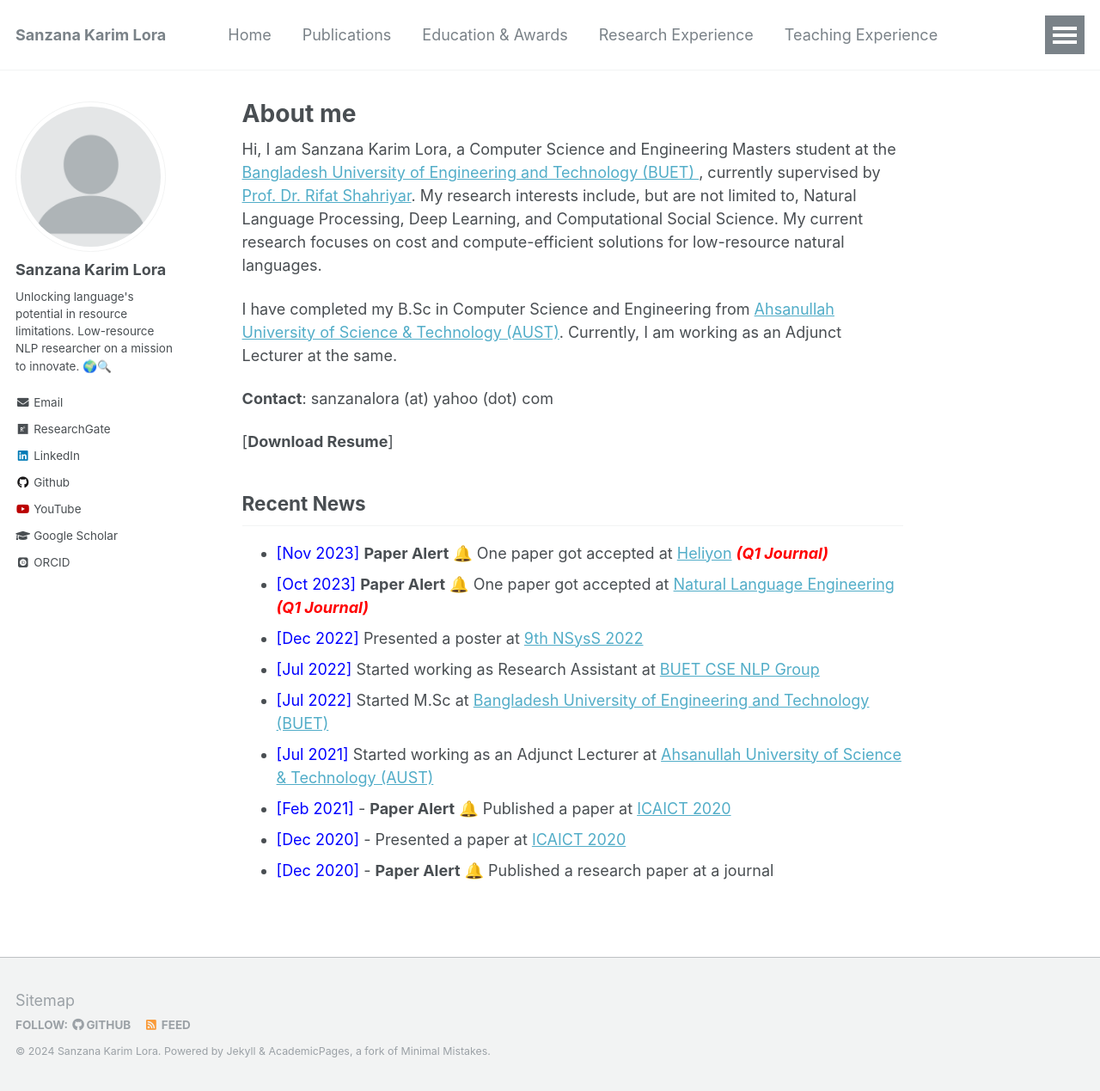
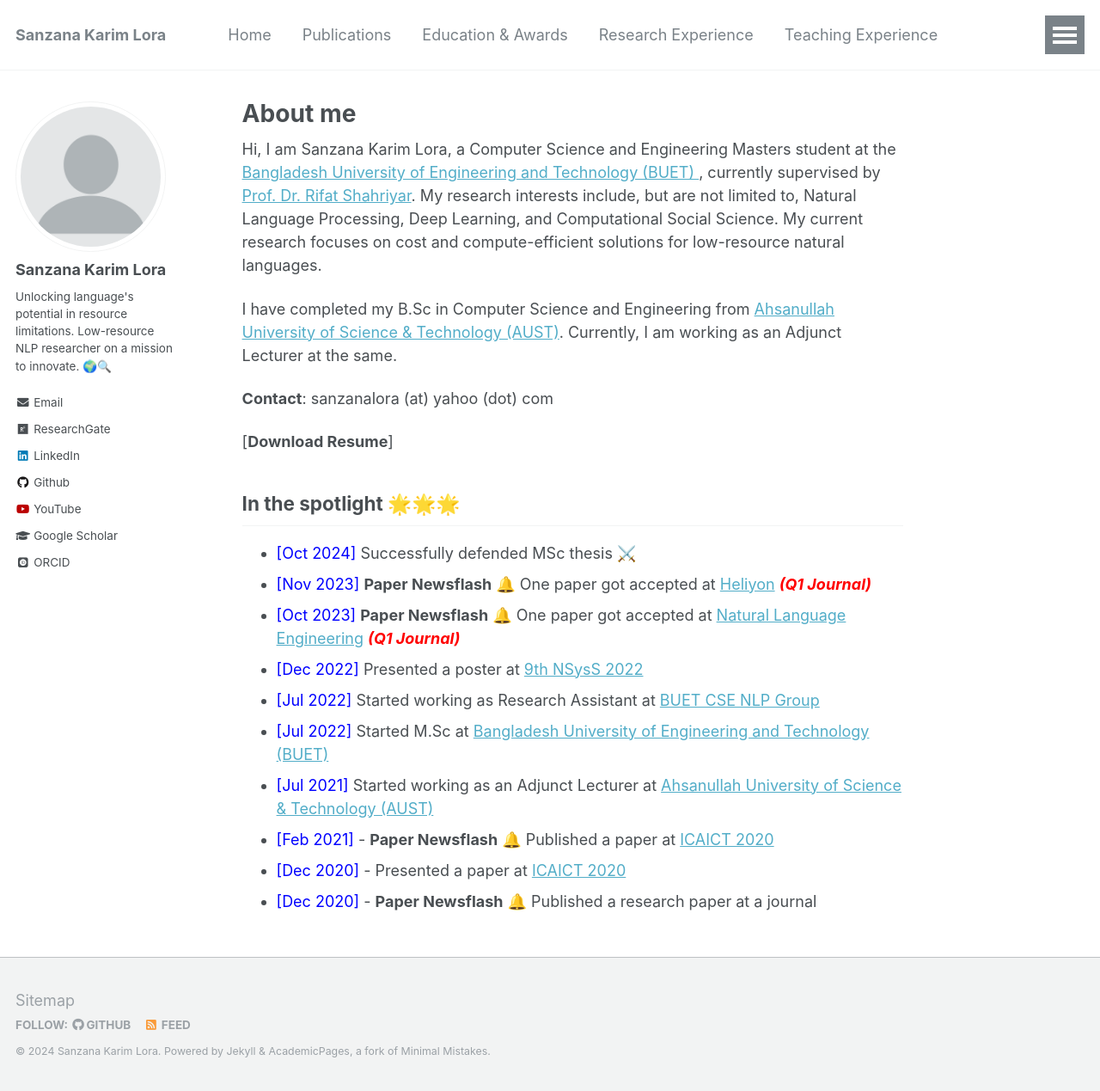
Before and after one commit to sanzanalora/sanzanalora.github.io, a Jekyll site: the page built from _pages/about.md, in a window 1280 px wide and 1269 px high. Shown: the whole window at 86% size. Built offline with Jekyll 4.4.1, drawn with Linux system fonts in a browser that asks for light colours; some web fonts are replaced.

Commit message:
Update about.md

```diff
--- a/_pages/about.md
+++ b/_pages/about.md
@@ -17,14 +17,15 @@ I have completed my B.Sc in Computer Science and Engineering from [Ahsanullah Un
 
 
 
-## Recent News
+## In the spotlight 🌟🌟🌟
 
-- <span style="color:Blue"> [Nov 2023] </span>  **Paper Alert** 🔔 One paper got accepted at [Heliyon](https://www.cell.com/heliyon/home)   ***<font color="red"> (Q1 Journal) </font>***
-- <span style="color:Blue"> [Oct 2023] </span>  **Paper Alert** 🔔 One paper got accepted at [Natural Language Engineering](https://www.cambridge.org/core/journals/natural-language-engineering)  ***<font color="red"> (Q1 Journal) </font>***
+- <span style="color:Blue"> [Oct 2024] </span> Successfully defended MSc thesis ⚔️
+- <span style="color:Blue"> [Nov 2023] </span>  **Paper Newsflash** 🔔 One paper got accepted at [Heliyon](https://www.cell.com/heliyon/home)   ***<font color="red"> (Q1 Journal) </font>***
+- <span style="color:Blue"> [Oct 2023] </span>  **Paper Newsflash** 🔔 One paper got accepted at [Natural Language Engineering](https://www.cambridge.org/core/journals/natural-language-engineering)  ***<font color="red"> (Q1 Journal) </font>***
 - <span style="color:Blue"> [Dec 2022] </span> Presented a poster at [9th NSysS 2022](https://cse.buet.ac.bd/nsyss2022/)
 - <span style="color:Blue"> [Jul 2022] </span> Started working as Research Assistant at [BUET CSE NLP Group](https://csebuetnlp.github.io/)
 - <span style="color:Blue"> [Jul 2022] </span> Started M.Sc at [Bangladesh University of Engineering and Technology (BUET) ](https://cse.buet.ac.bd/)
 - <span style="color:Blue"> [Jul 2021] </span> Started working as an Adjunct Lecturer at [Ahsanullah University of Science & Technology (AUST)](http://aust.edu/)
-- <span style="color:Blue"> [Feb 2021] </span> - **Paper Alert** 🔔 Published a paper at [ICAICT 2020](http://icaict.uiu.ac.bd/)
+- <span style="color:Blue"> [Feb 2021] </span> - **Paper Newsflash** 🔔 Published a paper at [ICAICT 2020](http://icaict.uiu.ac.bd/)
 - <span style="color:Blue"> [Dec 2020] </span> - Presented a paper at [ICAICT 2020](http://icaict.uiu.ac.bd/)
-- <span style="color:Blue"> [Dec 2020] </span> - **Paper Alert** 🔔 Published a research paper at a journal
+- <span style="color:Blue"> [Dec 2020] </span> - **Paper Newsflash** 🔔 Published a research paper at a journal
```
